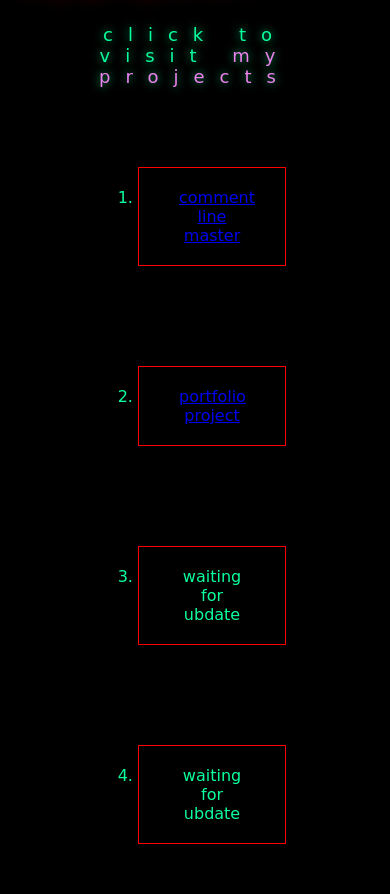
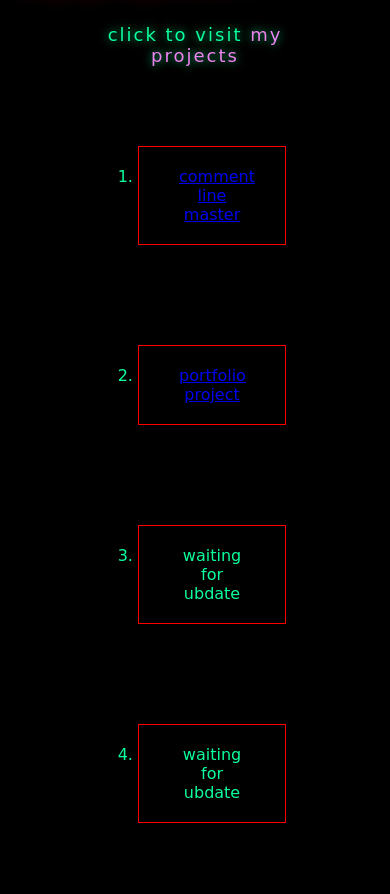
Before and after one commit to rajamanickam04062004/portfolio, a plain HTML site: page project_list/project.html in a window 390 px wide. Shown: the part 75-969 px from the top of the page. After the commit the page ends 948 px from the top, so only its background shows below. Drawn offline with Linux system fonts and the light colour scheme.

Commit message:
Update project.css

```diff
--- a/project_list/project.css
+++ b/project_list/project.css
@@ -38,7 +38,11 @@ li:hover{
     transition: 0.5s;
 }
 @media only screen and (max-width:480px) {
-    body{
-        display:block;
+    p{
+        margin: 30px;
+        letter-spacing:2px;
+        font-size:large;
+        color: #0AFF9D; /* Neon Green */
+        text-shadow: 0px 0px 10px rgba(10, 255, 157, 0.8);
     }
     }
```
